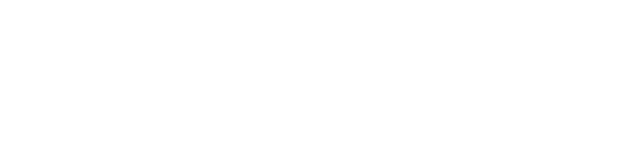
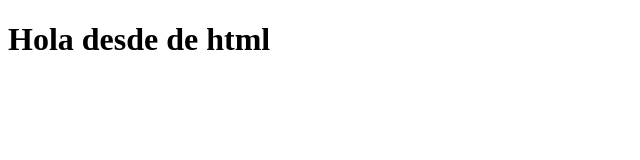
Before and after one commit to jona35q/ej-cursogit, a plain HTML site: page index.html in a window 1280 px wide. Shown: the whole page, without its empty margins (0-640 px from the left). Drawn offline with Linux system fonts and the light colour scheme.

Commit message:
agregamos un h1

```diff
--- a/index.html
+++ b/index.html
@@ -7,5 +7,6 @@
         <title>Document</title>
     </head>
     <body>
+        <h1>Hola desde de html</h1>
     </body>
 </html>
```
